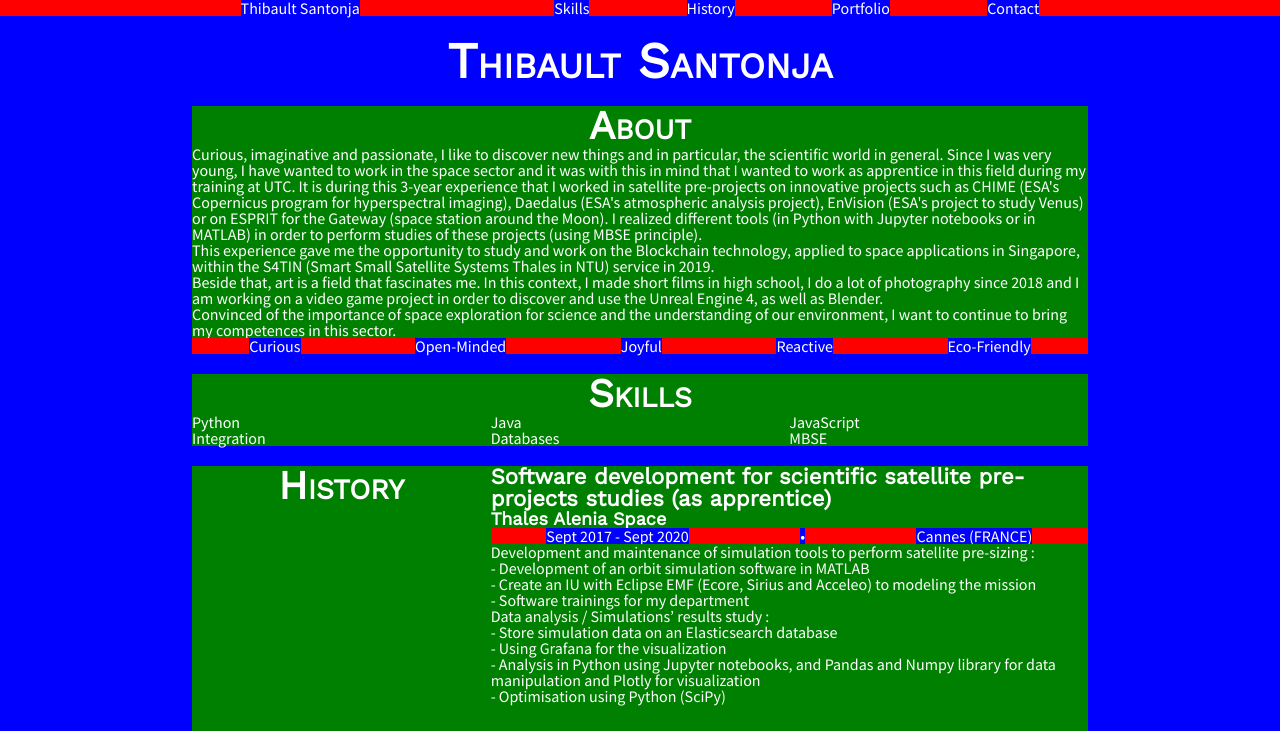
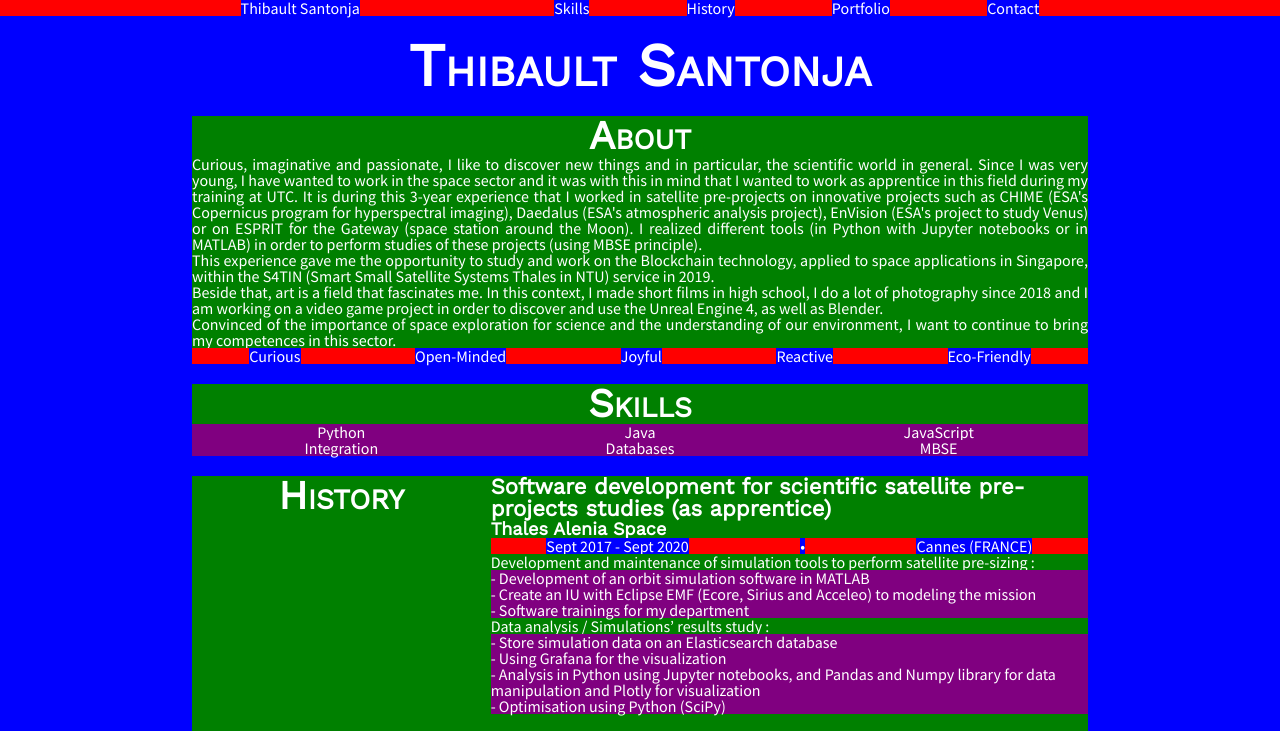
Before and after one commit to Thibault-Santonja/Portfolio, a plain HTML site: page index.html in a window 1280 px wide. Shown: the top 731 px of the page. Drawn offline with nearby package versions, Linux system fonts and the light colour scheme.

Commit message:
justify text, center skills and projects and different quick corrections

```diff
--- a/index.html
+++ b/index.html
@@ -1,6 +1,7 @@
 <!DOCTYPE html>
 <html lang="en">
 <head>
+  <!-- reset css to prevent style errors -->
   <link rel="stylesheet" type="text/css" href="reset.css">
   <meta charset="UTF-8">
   <meta name="viewport" content="width=device-width, initial-scale=1.0"> <!-- displays site properly based on user's device -->
@@ -35,8 +36,8 @@
     <div class="main">
       <div></div> <!-- Only to create a new grid row and use the gap -->
 
+      <h1>Thibault <strong>Santonja</strong></h1>
 
-      <h1>Thibault <strong>Santonja</strong></h1>
       <!-- Me -->
       <div class="about">
         <h2>About</h2>
@@ -148,7 +149,6 @@
       </div>
 
       <div></div> <!-- Only to create a new grid row and use the gap -->
-
     </div>
 
     <footer>
--- a/style.css
+++ b/style.css
@@ -1,4 +1,6 @@
+/* --------------------------- */
 /* ----- Global variable ----- */
+/* --------------------------- */
 :root {
 	--very-dark-blue: hsl(233, 47%, 7%);
 	--dark-desaturated-blue: hsl(244, 38%, 16%);
@@ -8,7 +10,9 @@
 
 
 
-/* ----- General CSS ----- */
+/* ---------------------- */
+/* ----- Global CSS ----- */
+/* ---------------------- */
 
 body, html {
 	height: 100%;
@@ -20,7 +24,7 @@ h1, h2 {
 	font-variant: small-caps;
 	justify-self: center;
 }
-h1 {font-size: 50px}
+h1 {font-size: 60px}
 h2 {font-size: 40px}
 h3 {font-size: 30px}
 h4 {font-size: 22px}
@@ -46,6 +50,8 @@ a {text-decoration: none}
 /* Set link hover style */
 a:hover {color: var(--dark-desaturated-blue)}
 
+ul li {background-color: purple} /* FIXME */
+
 /* Horizontal align for HTML lists (ul / li) */
 .inline_li {
 	display: flex;
@@ -60,6 +66,7 @@ a:hover {color: var(--dark-desaturated-blue)}
 	/* FIXME */
 	background-color: blue;
 }
+
 
 
 /* -------------------- */
@@ -90,6 +97,7 @@ header, footer, .main {
 }
 
 
+
 /* ---------------------- */
 /* ----- Header CSS ----- */
 /* ---------------------- */
@@ -104,6 +112,7 @@ header {
 	/* FIXME */
 	background-color: red;
 }
+
 
 
 /* ---------------------------- */
@@ -121,11 +130,15 @@ header {
 .main div {background-color: green} /* FIXME */
 
 /* --- About part --- */
+.about p{
+	text-align: justify;
+	text-justify: inter-word;
+}
 
 /* --- Skills part --- */
 
+.skills_list, .project_list{
 	/* Organize skills and projects parts */
-.skills_list, .project_list{
 	display: grid;
 	grid-template-columns: 1fr 1fr 1fr;
 	grid-template-rows: 1fr 1fr;
@@ -134,11 +147,16 @@ header {
 		". . ."
 		". . .";
 }
+.skills_list li, .project_list li {
+	/* horizontal centered */
+	display: flex;
+	justify-content: space-around;
+}
 
 /* --- History part --- */
 
+.history {
 	/* Organize history part */
-.history {
 	/* already displayed as grid */
 	grid-template-columns: 1fr 2fr;
 	grid-template-rows: 1fr .4fr 1fr;
@@ -151,6 +169,7 @@ header {
 .history_title {grid-area: history_title}
 
 /* --- Project part --- */
+/* TODO */
 
 
 
```
Lines whose indentation alone changed are shown as unchanged.
